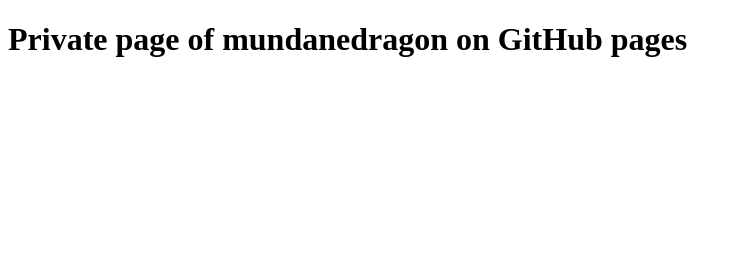
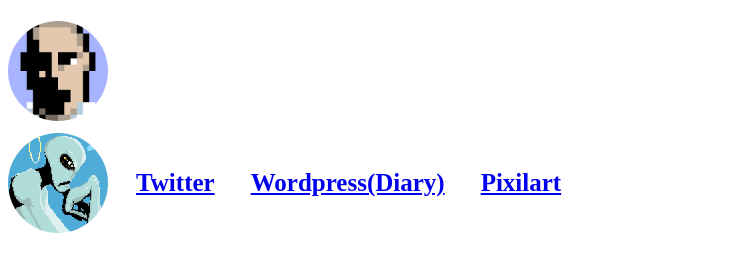
Before and after one commit to YamazakiRyutaro/yamazakiryutaro.github.io, a plain HTML site: page index.html in a window 1280 px wide. Shown: the whole page, without its empty margins (0-742 px from the left). Drawn offline with Linux system fonts and the light colour scheme.

Commit message:
Added my portfolios & links

```diff
--- a/index.html
+++ b/index.html
@@ -4,9 +4,51 @@
     <meta charset="UTF-8" />
     <meta http-equiv="X-UA-Compatible" content="IE=edge" />
     <meta name="viewport" content="width=device-width, initial-scale=1.0" />
+    <meta
+      name="My personal small secret base and gateway on the web for someone who could be a friend or other thing."
+    />
     <title>I'm just a mundane dragon.</title>
+    <style>
+      body {
+        color: white;
+      }
+
+      h1 {
+        padding-top: 25px;
+        margin-bottom: 50px;
+      }
+
+      img {
+        width: 100px;
+        border-radius: 50px;
+        float: left;
+        margin-right: 10px;
+      }
+
+      a {
+        float: left;
+        font-weight: bold;
+        font-size: 25px;
+        padding: 5px;
+        margin-top: 10px;
+        margin-left: 10px;
+        margin-right: 10px;
+        border: dashed 3px white;
+      }
+    </style>
   </head>
   <body>
-    <h1>Private page of mundanedragon on GitHub pages</h1>
+    <img src="images/selfPortlate.jpeg" alt="Author's icon drew by myself." />
+    <h1>Private page of mundanedragon on GitHub pages!!</h1>
+    <img
+      src="images/myFormOfThirdKind.gif"
+      alt="Author's third forms's icon drew by myself."
+    />
+    <br />
+    <a href="https://twitter.com/Ryu_mundane" target="_blank">Twitter</a>
+    <a href="https://yryutaro.wordpress.com/" target="_blank"
+      >Wordpress(Diary)</a
+    >
+    <a href="https://www.pixilart.com/ryutaro/gallery">Pixilart</a>
   </body>
 </html>
```
Also changed, not shown: images/myFormOfThirdKind.gif (added), images/selfPortlate.jpeg (added).
